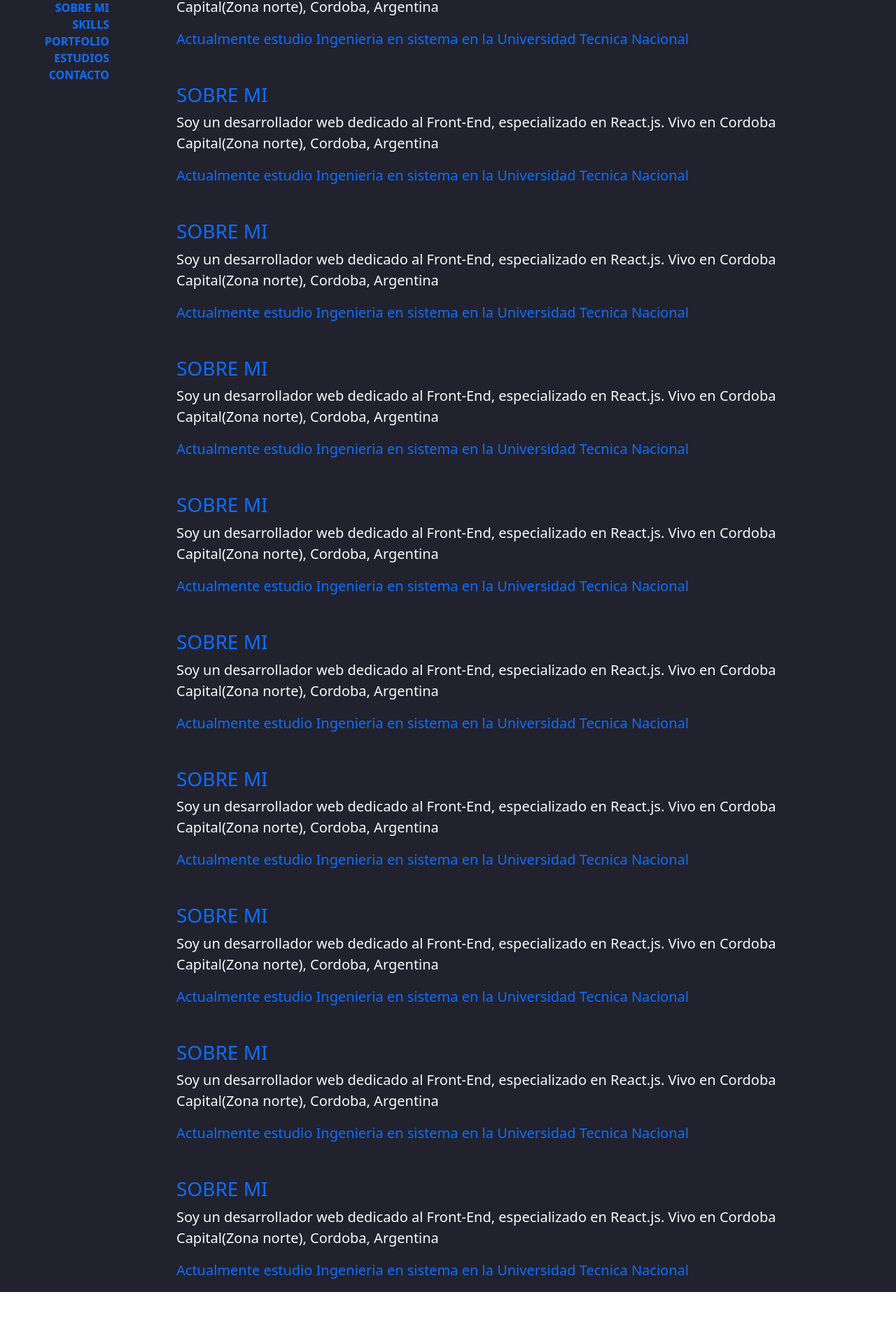
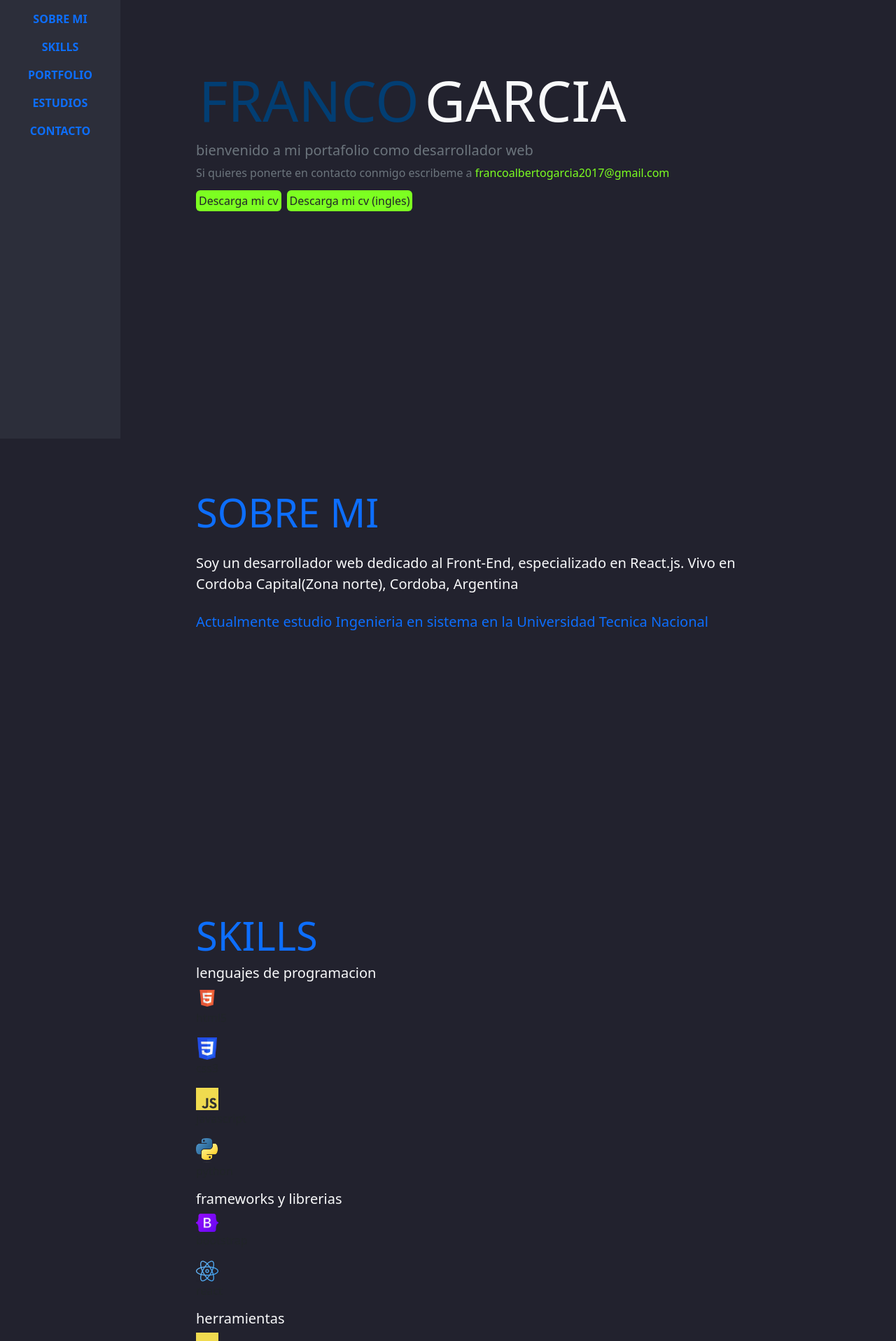
Before and after one commit to francogarcia02/Franco_Garcia-portfolio, a React (Create React App) app: page / in a window 1280 px wide. Shown: the part 173-2090 px from the top of the page at 70% size. Before the commit the page ends 2020 px from the top, so only its background shows below. Built offline with nearby package versions, Linux system fonts and the light colour scheme.

Commit message:
nuevas secciones agregadas

```diff
--- a/src/App.css
+++ b/src/App.css
@@ -10,33 +10,51 @@ hr{
   color: #DFDFDF;
 }
 
-.Nav{
-  height: 100vh;
-  width: 5rem;
-  position: fixed;
+@media (min-width: 768px) {
+  .navbar{
+    position: fixed;
+    background: #2C2E3A;
+    height: 100vh;
+  }
+  .space{
+    margin-top: 15rem;
+    margin-bottom: 25rem;
+  }
+  .justifier{
+    margin-left: 16rem;
+  }
 }
 
-.Nav-bar{
-  display: flex;
-  flex-direction: column;
-}
-
-.Navbar__img{
-  width: 160px;
-  height: 160px;
-  justify-self: center;
-  align-self: start;
-  border-radius: 100px;
+@media (max-width: 767px) {
+  .justifier{
+    margin-left: 0rem;
+  }
+  .space{
+    margin-top: 5rem;
+    margin-bottom: 17rem;
+  }
 }
 
 .text-bold{
   font-weight: bold;
 }
 
-.justifier{
-  margin-left: 2rem;
+.text-green{
+  color: #7CFF21;
+}
+
+.text-blue{
+  color: #023E73;
+}
+
+.bg-green{
+  background-color: #7CFF21;
 }
 
 .index{
   z-index: 3;
 }
+
+.icon-width{
+  width: 2rem;
+}
--- a/src/App.jsx
+++ b/src/App.jsx
@@ -2,26 +2,20 @@ import 'bootstrap/dist/css/bootstrap.min.css';
 import 'bootstrap/dist/js/bootstrap.bundle.min.js'
 import './App.css';
 import NavBar from './components/NavBar/NavBar';
-import AboutMe from './components/AboutMe/AboutMe'
+import AboutMe from './components/AboutMe/AboutMe';
+import Presentation from './components/Presentation/Presentation';
+import Skills from './components/Skills/Skills';
 
 function App(){
     return (
         <div className="background">
             <div className="container d-flex flex-column flex-md-row p-0 m-0">
                 <NavBar/>
-                <main className="justifier mt-5 ps-md-5 flex-grow-1">
+                <main className="justifier p-4 flex-grow-1">
+                    <Presentation/>
                     <AboutMe/>
-                    <AboutMe/>
-                    <AboutMe/>
-                    <AboutMe/>
-                    <AboutMe/>
-                    <AboutMe/>
-                    <AboutMe/>
-                    <AboutMe/>
-                    <AboutMe/>
-                    <AboutMe/>
+                    <Skills/>
                 </main>
-
             </div>
         </div>
   );
--- a/src/components/AboutMe/AboutMe.jsx
+++ b/src/components/AboutMe/AboutMe.jsx
@@ -1,12 +1,10 @@
-import './AboutMe.css';
-
 const AboutMe = () =>{
     return(
-        <div className="mt-5">
+        <div className="space" id="Sobre-mi">
             <section id="Sobre-mi" className="">
-                <h1 className="h3 text-primary">SOBRE MI</h1>
-                <p className="lead text-light">Soy un desarrollador web dedicado al Front-End, especializado en React.js. Vivo en Cordoba Capital(Zona norte), Cordoba, Argentina</p>
-                <p className="lead text-primary">Actualmente estudio Ingenieria en sistema en la Universidad Tecnica Nacional</p>
+                <h1 className="display-4 text-primary mb-4">SOBRE MI</h1>
+                <p className="lead text-light mb-4">Soy un desarrollador web dedicado al Front-End, especializado en React.js. Vivo en Cordoba Capital(Zona norte), Cordoba, Argentina</p>
+                <p className="lead text-primary mb-4">Actualmente estudio Ingenieria en sistema en la Universidad Tecnica Nacional</p>
             </section>
         </div>
     )
--- a/src/components/NavBar/NavBar.jsx
+++ b/src/components/NavBar/NavBar.jsx
@@ -1,4 +1,3 @@
-import './NavBar.css'
 import React from 'react';
 import {ToggleOff} from 'react-bootstrap-icons'
 
@@ -8,7 +7,7 @@ const NavBar = () => {
 
     return(
         <nav className="p-3 navbar navbar-expand-md navbar-light d-flex flex-md-column">
-            <a href="#1"><img src="assets/img/perfil/FotoPersonal.jpeg" width={photoWidth} className="rounded-circle text-center" alt="Foto personal"/></a>
+            <a href="#Presentacion"><img src="assets/img/perfil/FotoPersonal.jpeg" width={photoWidth} className="rounded-circle text-center" alt="Foto personal"/></a>
             <button
             className="navbar-toggler"
             type="button"
@@ -18,23 +17,23 @@ const NavBar = () => {
             aria-expanded="false"
             aria-label="Toggle Navigation"
                 >
-                <ToggleOff/>
+                <ToggleOff className="text-light border-light"/>
             </button>
             <div className="collapse navbar-collapse w-100 align-items-start mt-3" id="navbarSuportedContent">
-                <ul className="navbar-nav d-flex w-100 flex-md-column text-center text-md-end">
-                    <li>
-                        <a href="#2" className="text-bold text-uppercase text-decoration-none" aria-current="page">Sobre mi</a>
+                <ul className="navbar-nav d-flex w-100 flex-md-column text-center text-md-center">
+                    <li className="mt-3">
+                        <a href="#Sobre-mi" className="text-bold text-uppercase text-decoration-none" aria-current="page">Sobre mi</a>
                     </li>
-                    <li>
-                        <a href="#3" className="text-bold text-uppercase text-decoration-none">Skills</a>
+                    <li className="mt-3">
+                        <a href="#Habilidades" className="text-bold text-uppercase text-decoration-none">Skills</a>
                     </li>
-                    <li>
+                    <li className="mt-3">
                         <a href="#4" className="text-bold text-uppercase text-decoration-none">Portfolio</a>
                     </li>
-                    <li>
+                    <li className="mt-3">
                         <a href="#5" className="text-bold text-uppercase text-decoration-none">Estudios</a>
                     </li>
-                    <li>
+                    <li className="mt-3">
                         <a href="#6" className="text-bold text-uppercase text-decoration-none">Contacto</a>
                     </li>
                 </ul>
--- /dev/null
+++ b/src/components/Presentation/Presentation.jsx
@@ -0,0 +1,24 @@
+const Presentation = () =>{
+    return(
+        <div className="space" id="Presentacion">
+            <div>
+                <div className="d-flex">
+                    <h1 className="display-1 text-blue p-1">FRANCO </h1>
+                    <h1 className="display-1 text-light p-1">GARCIA</h1>
+                </div>
+                <h5 className="text-secondary">bienvenido a mi portafolio como desarrollador web</h5>
+            </div>
+            <p className="text-secondary">Si quieres ponerte en contacto conmigo escribeme a <a className="text-green text-decoration-none" href="mailto:francoalbertogarcia2017@gmail.com">francoalbertogarcia2017@gmail.com</a></p>
+            <div className="d-flex flex-row">
+                <div className="me-2">
+                    <a className="text-decoration-none bg-green text-dark p-1 text-center  rounded" href="assets/pdfs/FrancoGarcia-Curriculum.pdf">Descarga mi cv</a>
+                </div>
+                <div>
+                    <a className="text-decoration-none bg-green text-dark p-1 text-center  rounded" href="assets/pdfs/FrancoGarcia-Curriculum(Ingles).pdf">Descarga mi cv (ingles)</a>
+                </div>
+            </div>
+        </div>
+    )
+}
+
+export default Presentation
--- /dev/null
+++ b/src/components/Skills/Skills.jsx
@@ -0,0 +1,52 @@
+const Skills = () =>{
+    return(
+        <div id="Habilidades" className="">
+            <h1 className="text-primary display-4">SKILLS</h1>
+            <div>
+                <h1 className="text-light h5">lenguajes de programacion</h1>
+                <div className="">
+                    <div className="">
+                        <img className="icon-width" src="assets/img/logos/HTML5.png" alt="html"/>
+                        <p className="">html5</p>
+                    </div>
+                    <div className="">
+                        <img className="icon-width" src="assets/img/logos/CSS3.png" alt="html"/>
+                        <p className="">css3</p>
+                    </div>
+                    <div className="">
+                        <img className="icon-width" src="assets/img/logos/JAVASCRIPT.png" alt="html"/>
+                        <p className="">javascript</p>
+                    </div>
+                    <div className="">
+                        <img className="icon-width" src="assets/img/logos/PYTHON.png" alt="html"/>
+                        <p className="">python</p>
+                    </div>
+                </div>
+            </div>
+            <div>
+                <h1 className="text-light h5">frameworks y librerias</h1>
+                <div className="">
+                    <div className="">
+                        <img className="icon-width" src="assets/img/logos/BOOTSTRAP.png" alt="html"/>
+                        <p className="">bootstrap</p>
+                    </div>
+                    <div className="">
+                        <img className="icon-width" src="assets/img/logos/REACT.png" alt="html"/>
+                        <p className="">react</p>
+                    </div>
+                </div>
+            </div>
+            <div>
+                <h1 className="text-light h5">herramientas</h1>
+                <div className="">
+                    <div className="">
+                        <img className="icon-width" src="assets/img/logos/JAVASCRIPT.png" alt="html"/>
+                        <p className="">jsx</p>
+                    </div>
+                </div>
+            </div>
+        </div>
+    )
+}
+
+export default Skills
```
Also changed, not shown: src/components/AboutMe/AboutMe.css (deleted), src/components/NavBar/NavBar.css (deleted).
